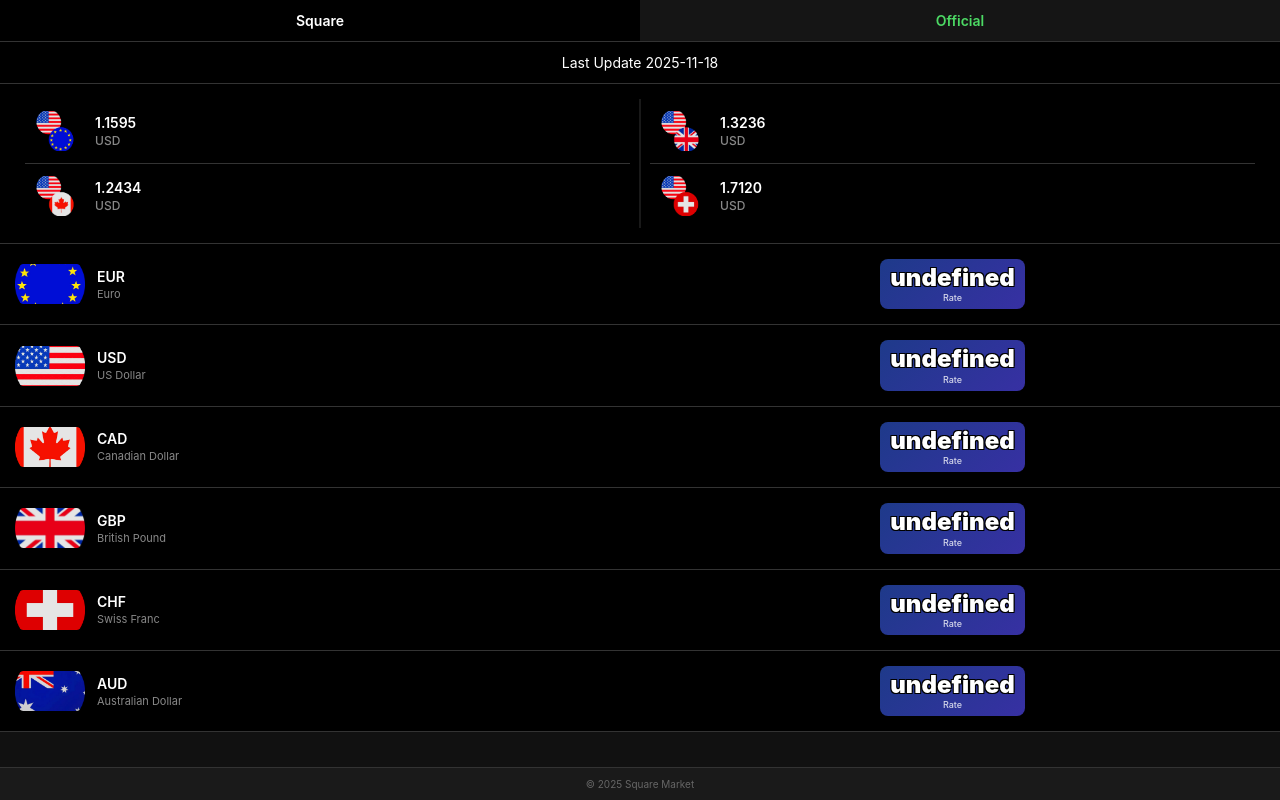
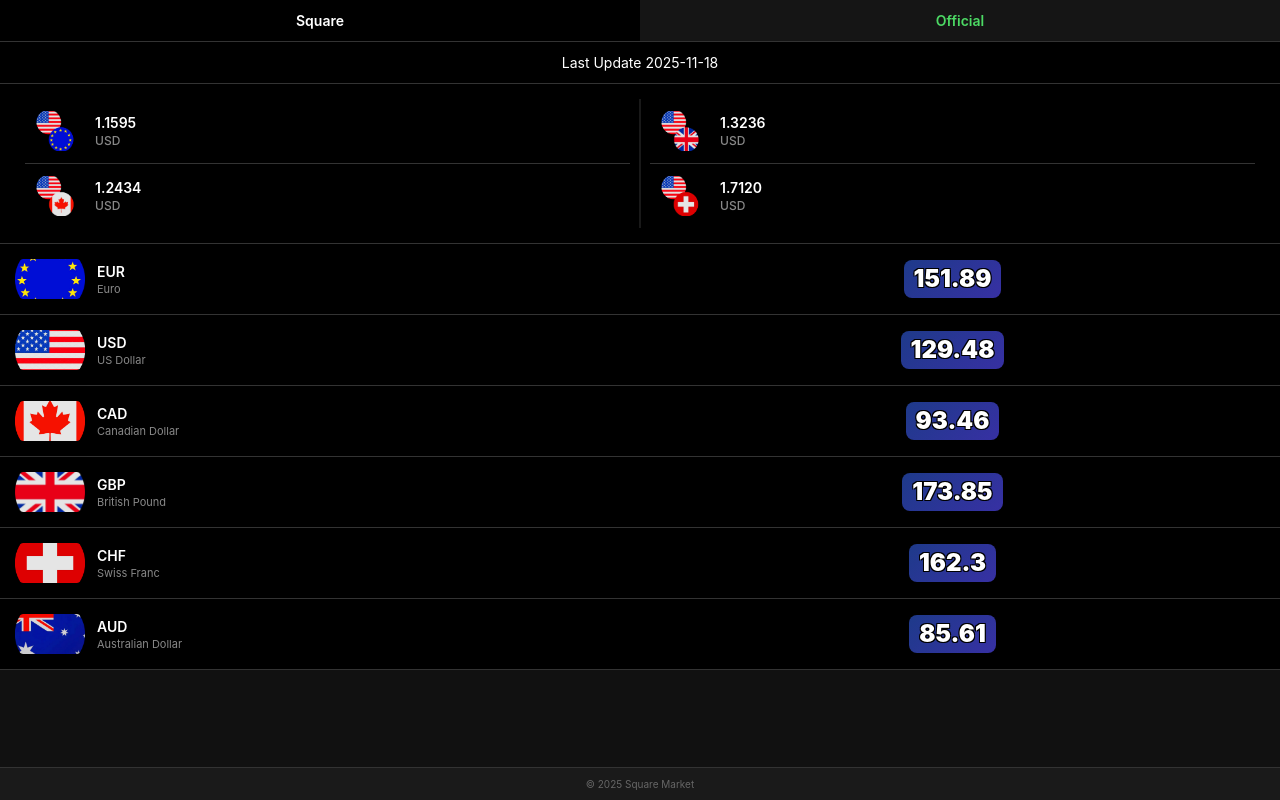
Before and after one commit to jamalkatabeuro-sketch/My-website, a plain HTML site: page index.html in a window 1280 px wide. Both pictures are taken after a click on the button "Official". Drawn offline with Linux system fonts and the light colour scheme.

Commit message:
Update index.html

```diff
--- a/index.html
+++ b/index.html
@@ -341,7 +341,8 @@
             min-height: 35px;
             display: flex;
             flex-direction: column;
-            gap: 1px;
+            justify-content: center;
+            align-items: center;
         }
 
         .rate-label {
@@ -581,14 +582,14 @@
             { code: 'AED', buy: 37.15, sell: 39.8, trending: false, arrow: 'none', fullName: 'UAE Dirham' }
         ];
 
-        // بيانات العملات المحدثة مع العملات الجديدة (Official)
+        // بيانات العملات المحدثة مع العملات الجديدة (Official) - معدل
         const officialExchangeRates = [
-            { code: 'EUR', bank: 151 },
-            { code: 'USD', Bank: 130 },
-            { code: 'CAD', Bank: 93 },
-            { code: 'GBP', Bank: 171 },
-            { code: 'CHF', Bank: 148 },
-            { code: 'AUD', Bank: 87 }
+            { code: 'EUR', rate: 151.89 },
+            { code: 'USD', rate: 129.48 },
+            { code: 'CAD', rate: 93.46 },
+            { code: 'GBP', rate: 173.85 },
+            { code: 'CHF', rate: 162.30 },
+            { code: 'AUD', rate: 85.61 }
         ];
 
         // روابط الصور من المستودع الصحيح: My-website
@@ -798,7 +799,6 @@
                 <div class="currency-rates">
                     <div class="rate-box official-rate-box">
                         <div class="rate-box-value">${currency.rate}</div>
-                        <div class="rate-label">Rate</div>
                     </div>
                 </div>
             `;
```
